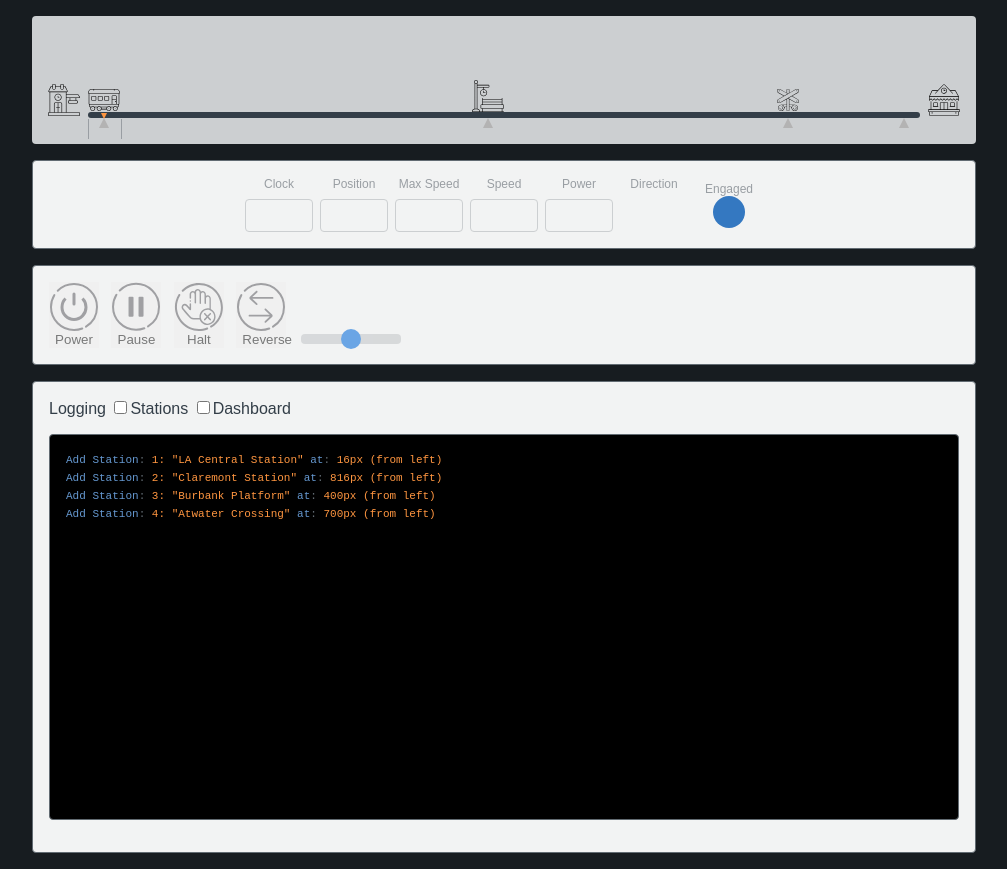
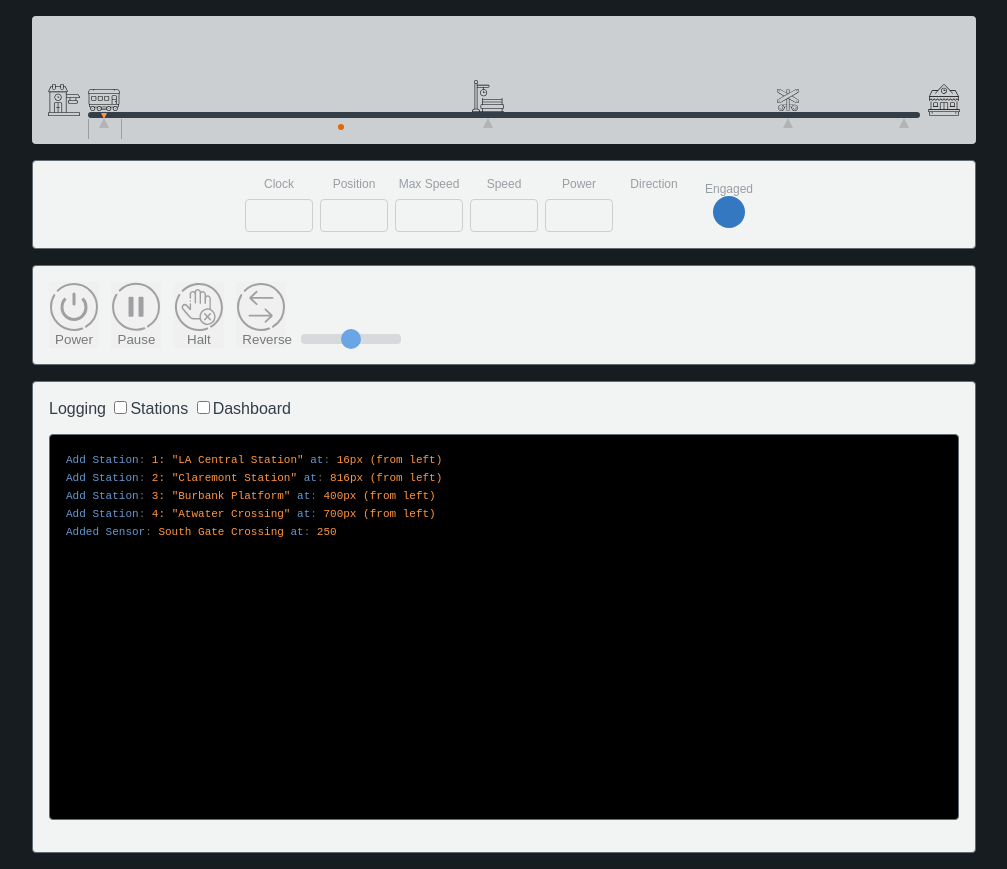
Before and after one commit to buzcarter/bounce-back-railway, a website built with webpack: page src/views/index.html in a window 1280 px wide. Shown: the whole page, without its empty margins (136-1143 px from the left). Built offline with nearby package versions, Linux system fonts and the light colour scheme; some icons are missing.

Commit message:
basic proximity sensor threshold

```diff
--- /dev/null
+++ b/src/app/PositionSensorsSetup.ts
@@ -0,0 +1,4 @@
+export default [{
+  position: 250,
+  name: 'South Gate Crossing',
+}]
--- a/src/app/enums/CSSClasses.ts
+++ b/src/app/enums/CSSClasses.ts
@@ -16,4 +16,6 @@ export enum CSSClasses {
 
   SENSOR =             'proximity-sensor',
   SENSOR_ACTIVE =      'proximity-sensor--active',
+
+  BOUNDARY_SENSOR =    'proximity-boundary-sensor',
 };
--- /dev/null
+++ b/src/app/simulator/PositionSensorsHelper.ts
@@ -0,0 +1,46 @@
+import positionSensors from '../PositionSensorsSetup';
+import { ids } from '../constants';
+import { CSSClasses } from '../enums';
+import { pixels } from '../interfaces';
+import { getTicks } from '../libs/System/Clock';
+import { updateStdOut } from './StdOut';
+
+let currentSensorIndex = -1;
+
+export const addPositionSensors = () => {
+  const railEle = document.getElementById(ids.RAIL);
+  if (!railEle) {
+    return;
+  }
+
+  positionSensors.forEach(({ position, name}) => {
+    const sensorEle = document.createElement('span');
+    sensorEle.classList.add(CSSClasses.BOUNDARY_SENSOR);
+    sensorEle.title = name;
+    sensorEle.style.left = `${position}px`;
+    sensorEle.dataset.position = position.toString();
+    sensorEle.title = name;
+
+    railEle.appendChild(sensorEle);
+    updateStdOut({
+      'Added Sensor': name,
+      at: position,
+    });
+  });
+}
+
+export const checkSensors = (left: pixels, right: pixels) => {
+  const index = positionSensors.findIndex(sensor => sensor.position >= left && sensor.position <= right);
+  if (index < 0 && currentSensorIndex > -1) {
+    currentSensorIndex = -1;
+  } else if (index > -1 && index !== currentSensorIndex) {
+    currentSensorIndex = index;
+    const sensor = positionSensors[index];
+    updateStdOut({
+      'Sensor Triggered': sensor.name,
+      ticks: getTicks(),
+    });
+    return sensor;
+  }
+  return null;
+}
--- a/src/app/simulator/Trolley.ts
+++ b/src/app/simulator/Trolley.ts
@@ -6,6 +6,7 @@ import { pixels } from "../interfaces";
 import { updateStdOut } from "./StdOut";
 import { getState } from "../main";
 import { getIsPowered } from "../libs/System/Power";
+import { checkSensors } from "./PositionSensorsHelper";
 
 let position: pixels = INITIAL_TROLLEY_POSITION;
 
@@ -24,6 +25,8 @@ export const moveTrolley = () => {
       });
       throw new Error('CRASH!!!');
     }
+
+    checkSensors(position -16, position + 16);
     trolleyEle.style.left = `${position}px`;
   }
   requestAnimationFrame(moveTrolley);
--- a/src/app/simulator/index.ts
+++ b/src/app/simulator/index.ts
@@ -3,6 +3,7 @@ import { setupBtn, setupSlider } from './UXControls';
 import { addStationsToLayout } from './StationsHelper';
 import { resetTrolleyPosition } from './Trolley';
 import { onPowerBtnClick } from '../libs/System/Power';
+import { addPositionSensors } from './PositionSensorsHelper';
 
 export * from './Dashboard';
 export * from './StationsHelper';
@@ -12,6 +13,8 @@ export * from './Trolley';
 
 export const prepareSimulator = () => {
   addStationsToLayout();
+  addPositionSensors();
+
   resetTrolleyPosition();
 
   setupBtn(PinAssignments.POWER_BTN, onPowerBtnClick);
--- a/src/assets/styles/proximitySensor.css
+++ b/src/assets/styles/proximitySensor.css
@@ -26,3 +26,15 @@
 .proximity-sensor--active::before {
   border-bottom-color: var(--color-status-success);
 }
+
+.proximity-boundary-sensor {
+  background-color: var(--color-orange-400);
+  border-radius: 50%;
+  display: block;
+  height: 6px;
+  left: 0;
+  margin-left: 0;
+  position: absolute;
+  top: calc(var(--rail-height) + 6px);
+  width: 6px;
+}
```
